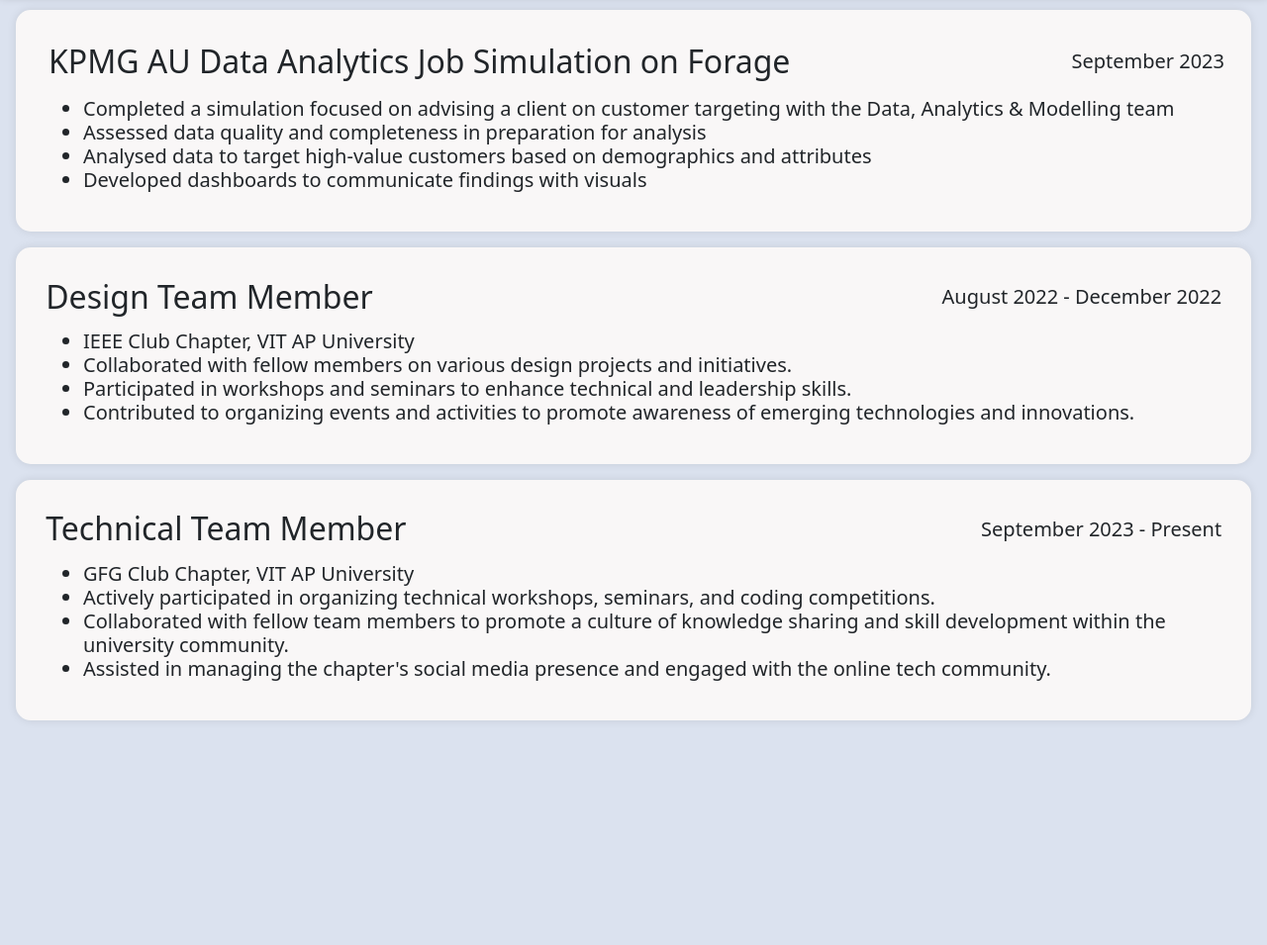
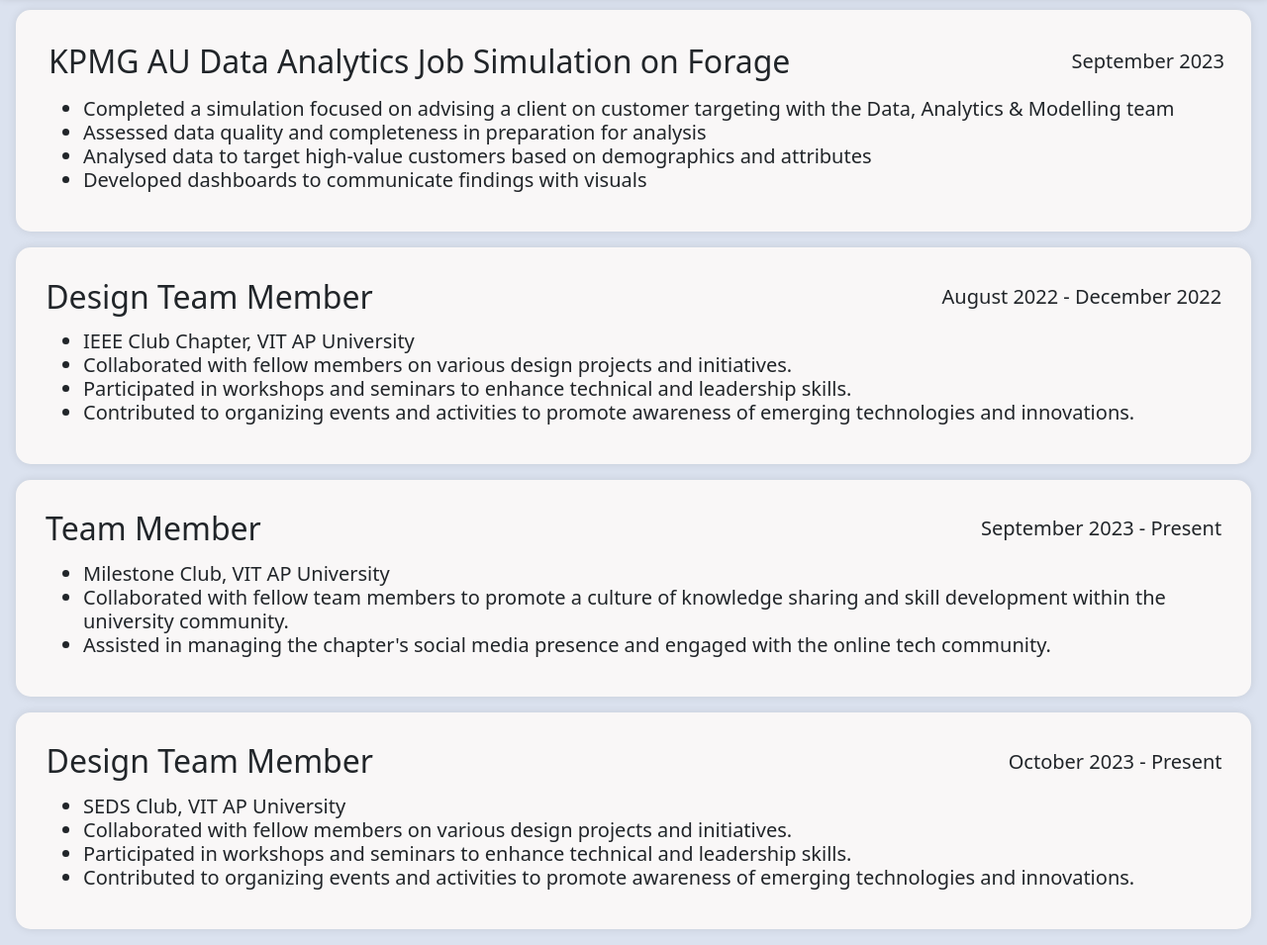
Before and after one commit to Venkat-Kancherla-1/Venkat_Portfolio, a plain HTML site: page public/experience.html in a window 1280 px wide. Shown: the part 84-1039 px from the top of the page at 99% size. Before the commit the page ends 828 px from the top, so only its background shows below. Drawn offline with nearby package versions, Linux system fonts and the light colour scheme.

Commit message:
changed experience page

```diff
--- a/public/experience.html
+++ b/public/experience.html
@@ -64,12 +64,11 @@
       </div>
       <div class="experience-container ">
         <div class="experience-title">
-          <h2>Technical Team Member</h2>
+          <h2>Team Member</h2>
         </div>
         <div class="experience-description">
           <h5><ul>
-            <li>GFG Club Chapter, VIT AP University</li>
-            <li>Actively participated in organizing technical workshops, seminars, and coding competitions.</li>
+            <li>Milestone Club, VIT AP University</li>
             <li>Collaborated with fellow team members to promote a culture of knowledge sharing and skill development within the university community.</li>
             <li>Assisted in managing the chapter's social media presence and engaged with the online tech community.</li>
           </ul></h5>
@@ -78,6 +77,23 @@
           <h5>September 2023 - Present</h5>
         </div>
       </div>
+      <div class="experience-container">
+        <div class="experience-title">
+          <h2>Design Team Member</h2>
+        </div>
+        <div class="experience-description">
+          <h5><ul>
+            <li>SEDS Club, VIT AP University</li>
+            <li>Collaborated with fellow members on various design projects and initiatives.</li>
+            <li>Participated in workshops and seminars to enhance technical and leadership skills.</li>
+            <li>Contributed to organizing events and activities to promote awareness of emerging technologies and innovations.</li>
+
+          </ul></h5>
+        </div>
+        <div class="experience-duration">
+          <h5>October 2023 - Present</h5>
+        </div>
+      </div>
 
       <script src="paddingScript.js"></script>
   </body>
```
